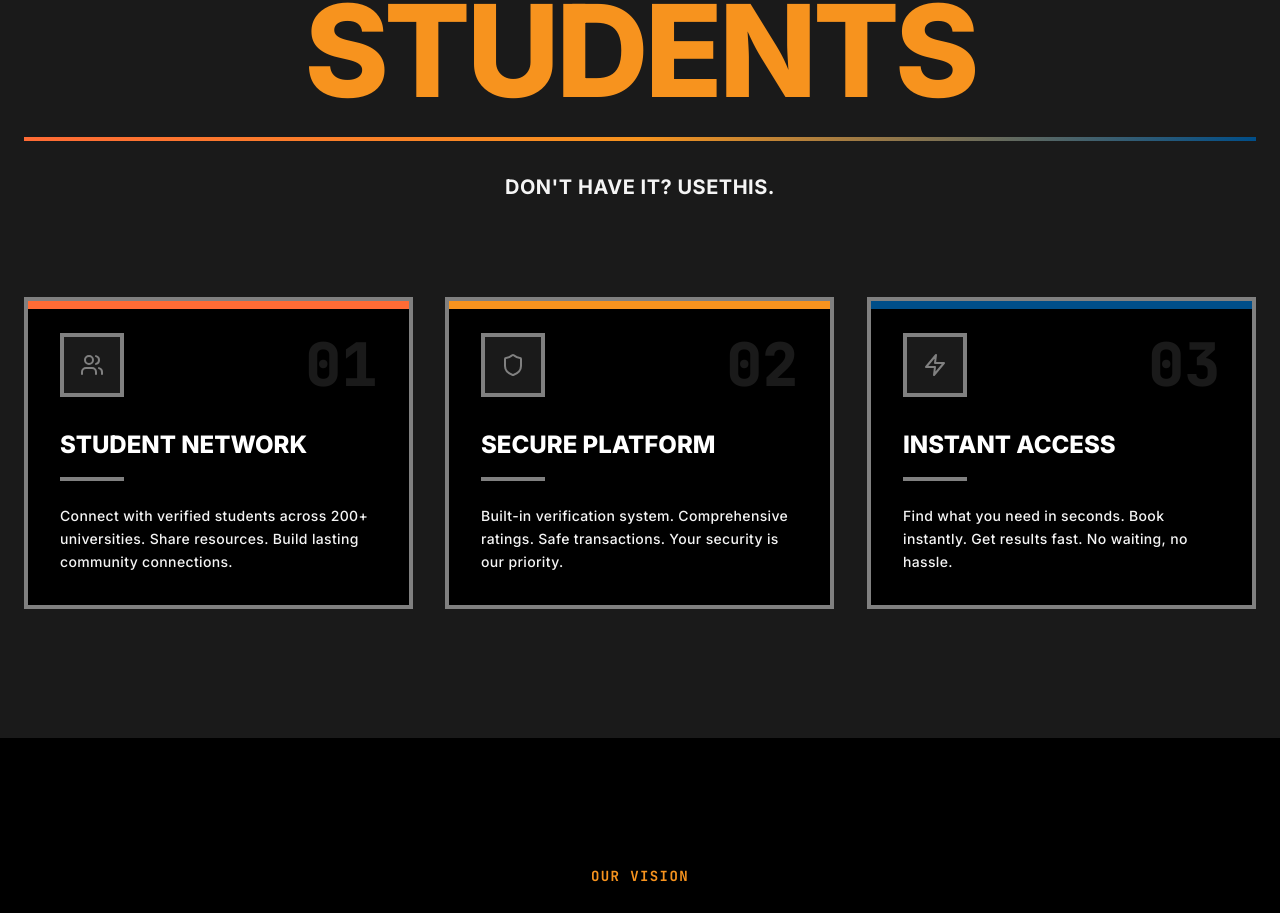
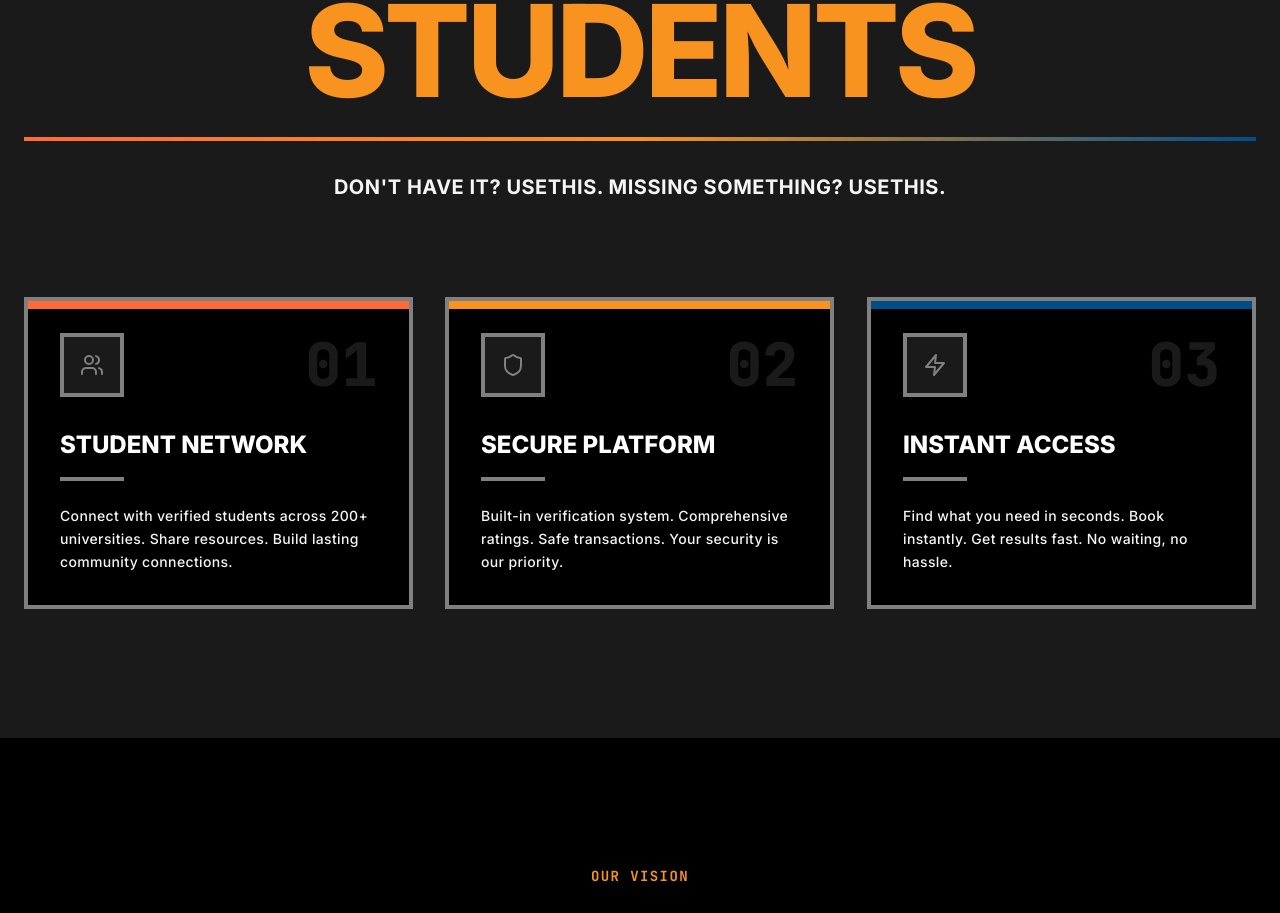
Before and after one commit to Warfarian/UseThis, a React (Vite) app: page / in a window 1280 px wide. Shown: the part 1579-2492 px from the top of the page. Built offline with nearby package versions, Linux system fonts and the light colour scheme; no server answers.

Commit message:
Updated LandingPage.tsx

```diff
--- a/src/pages/LandingPage.tsx
+++ b/src/pages/LandingPage.tsx
@@ -180,6 +180,7 @@ export const LandingPage: React.FC = () => {
             <div className="divider-brutal mb-6 sm:mb-8" />
             <p className="text-lg sm:text-xl text-concrete font-display font-bold uppercase tracking-wide max-w-3xl mx-auto">
               DON'T HAVE IT? USETHIS.
+              MISSING SOMETHING? USETHIS.
             </p>
           </div>
 
```
